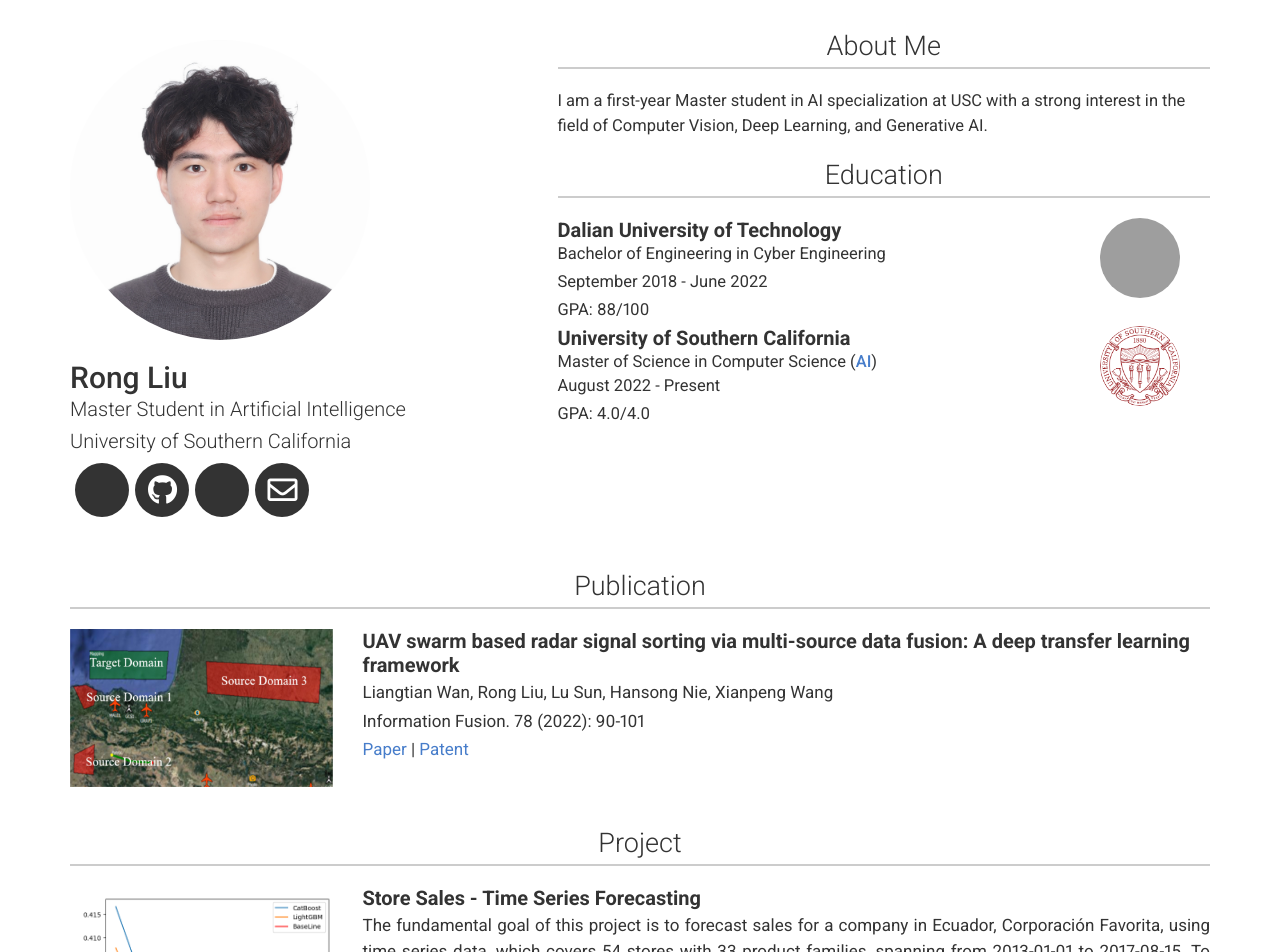
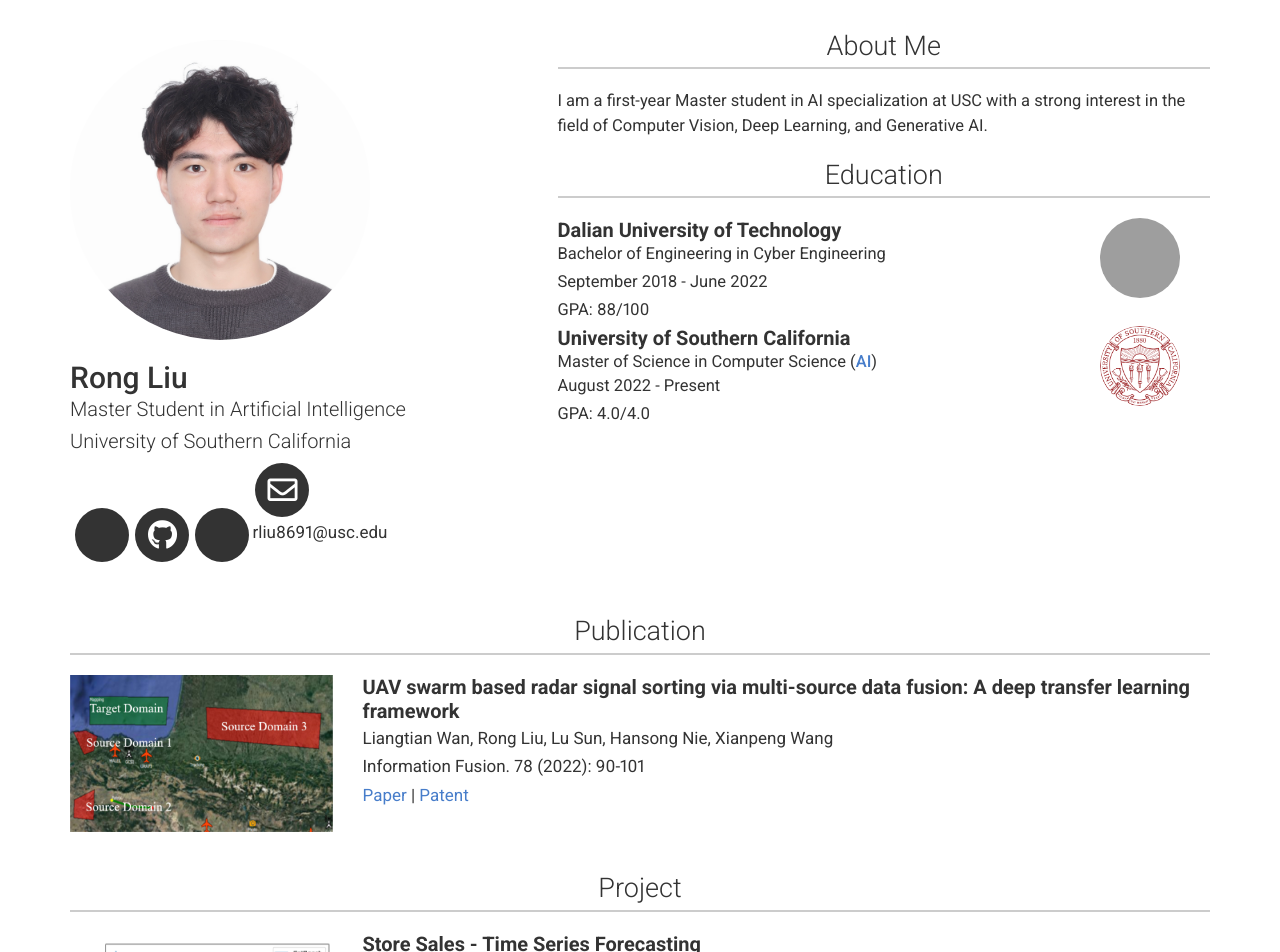
Before and after one commit to RongLiu-Leo/rongliu-leo.github.io, a Jekyll site: the page built from index.md, in a window 1280 px wide. Shown: the top 952 px of the page. Built offline with Jekyll 4.4.1, drawn with Linux system fonts in a browser that asks for light colours; nearby versions of some CDN libraries; a style sheet for code colours, icons or effects is not loaded; grey boxes are pictures that could not be loaded.

Commit message:
Update header.html

```diff
--- a/_includes/header.html
+++ b/_includes/header.html
@@ -46,11 +46,11 @@
           </li>
         {%- endif -%}
 
-        <li>
+        <li style="display: inline-block;">
           <a target="_blank" href="mailto:rliu8691@usc.edu" class="button button--sacnite button--round-l">
             <i class="far fa-envelope" title="Email link"></i>
-            <p>rliu8691@usc.edu</p>
           </a>
+          <p>rliu8691@usc.edu</p>
         </li>
       </ul>
 
```
